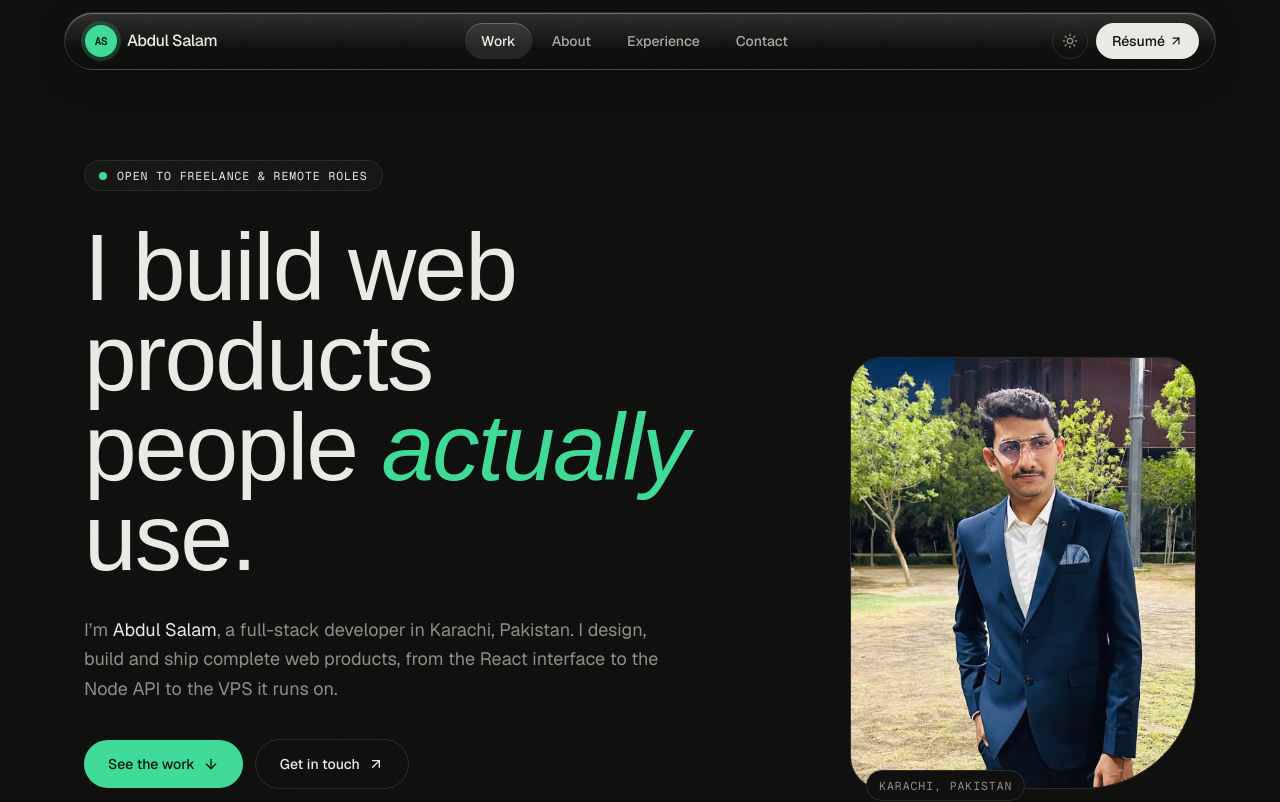
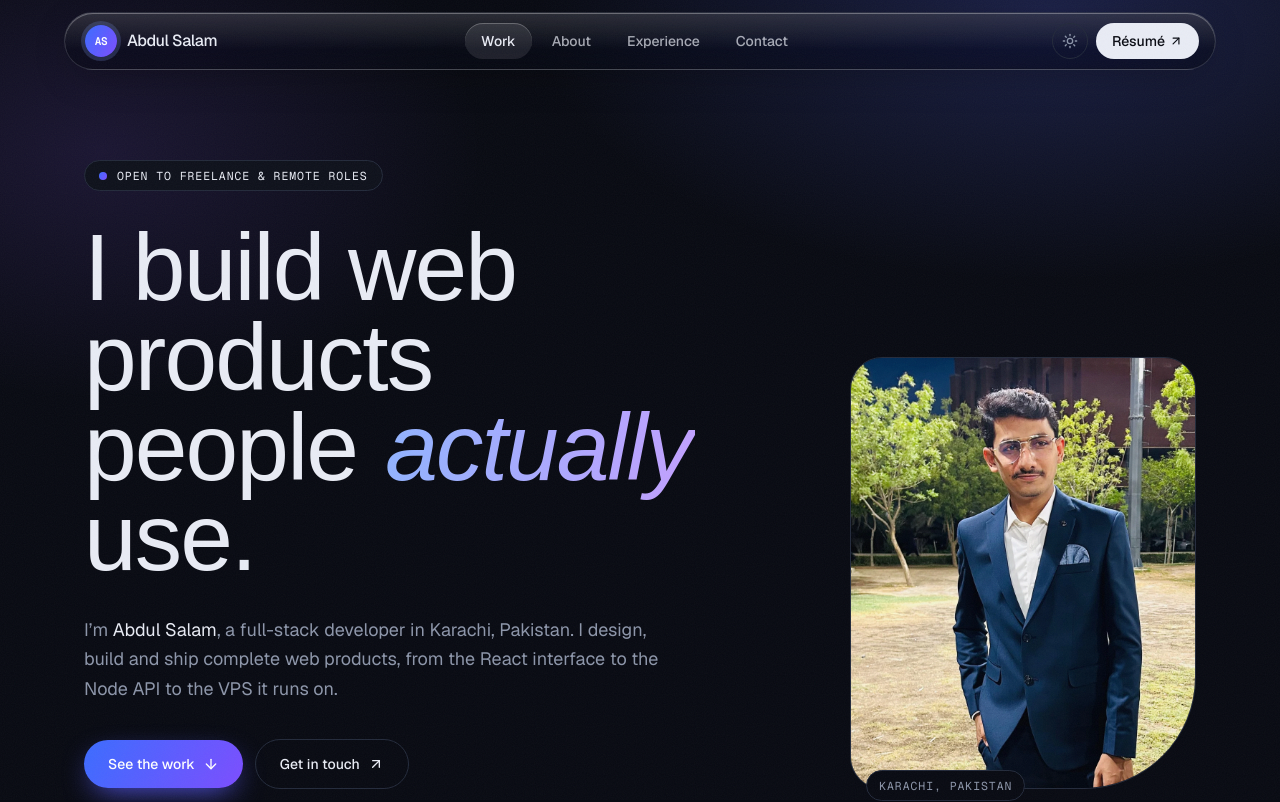
Before and after one commit to abdulsalam2121/My-Portfolio, a Next.js app: page / in a window 1280 px wide. Shown: the top 802 px of the page. Built offline with nearby package versions, Linux system fonts and the light colour scheme; a web font is replaced by a local one.

Commit message:
feat: update color scheme and gradients in globals.css; enhance text styles with gradient effects in multiple components

```diff
--- a/app/globals.css
+++ b/app/globals.css
@@ -1,26 +1,30 @@
 @import "tailwindcss";
 
 :root {
-  --bg: #0d0d0c;
-  --surface: #141413;
-  --surface-2: #1b1b19;
-  --line: #2a2a27;
-  --text: #ecebe6;
-  --muted: #8e8d86;
-  --accent: #3ddc97;
-  --accent-ink: #04150d;
+  --bg: #080a12;
+  --surface: #0e111b;
+  --surface-2: #151927;
+  --line: #232a3b;
+  --text: #e9ecf5;
+  --muted: #8d96aa;
+  --accent: #86a6ff;
+  --accent-ink: #ffffff;
+  --grad-fill: linear-gradient(120deg, #3b6cff 0%, #7c4dff 100%);
+  --grad-text: linear-gradient(100deg, #8fb4ff 0%, #c3a0ff 100%);
   color-scheme: dark;
 }
 
 :root[data-theme="light"] {
-  --bg: #f3f1ea;
-  --surface: #faf9f4;
-  --surface-2: #ebe8df;
-  --line: #d9d5c9;
-  --text: #151514;
-  --muted: #6a6961;
-  --accent: #08825a;
-  --accent-ink: #f4fff9;
+  --bg: #f3f5fb;
+  --surface: #fafbff;
+  --surface-2: #e8ecf6;
+  --line: #d6dcec;
+  --text: #10131c;
+  --muted: #5f6880;
+  --accent: #2f55e8;
+  --accent-ink: #ffffff;
+  --grad-fill: linear-gradient(120deg, #2f5bff 0%, #7040f0 100%);
+  --grad-text: linear-gradient(100deg, #2b50e6 0%, #7b3fe4 100%);
   color-scheme: light;
 }
 
@@ -49,6 +53,7 @@ body {
   font-family: var(--f-sans), ui-sans-serif, system-ui, sans-serif;
   transition: background-color 0.3s ease, color 0.3s ease;
   -webkit-font-smoothing: antialiased;
+  overflow-x: clip;
 }
 
 ::selection {
@@ -135,3 +140,17 @@ body::before {
     inset 0 -1px 0 color-mix(in srgb, #000 12%, transparent),
     0 16px 50px -14px rgb(0 0 0 / 0.5);
 }
+
+/* brand gradient (blue to violet) */
+.bg-grad {
+  background-image: var(--grad-fill);
+  color: var(--accent-ink);
+}
+.text-grad {
+  background-image: var(--grad-text);
+  -webkit-background-clip: text;
+  background-clip: text;
+  -webkit-text-fill-color: transparent;
+  color: transparent;
+  padding-inline: 0.04em;
+}
--- a/app/layout.tsx
+++ b/app/layout.tsx
@@ -27,8 +27,8 @@ export const metadata: Metadata = {
 
 export const viewport: Viewport = {
   themeColor: [
-    { media: "(prefers-color-scheme: dark)", color: "#0d0d0c" },
-    { media: "(prefers-color-scheme: light)", color: "#f3f1ea" },
+    { media: "(prefers-color-scheme: dark)", color: "#080a12" },
+    { media: "(prefers-color-scheme: light)", color: "#f3f5fb" },
   ],
 };
 
--- a/app/projects/[slug]/page.tsx
+++ b/app/projects/[slug]/page.tsx
@@ -40,12 +40,12 @@ export default async function ProjectPage({ params }: Props) {
             {p.kind} · {p.year}
           </p>
           <h1 className="display text-[clamp(3.5rem,11vw,9rem)]">{p.title}</h1>
-          <p className="display mt-4 text-3xl italic text-accent sm:text-4xl">{p.tagline}</p>
+          <p className="display mt-4 text-3xl italic text-grad sm:text-4xl">{p.tagline}</p>
           <a
             href={p.live}
             target="_blank"
             rel="noreferrer"
-            className="mt-8 inline-flex items-center gap-2 rounded-full bg-ink px-5 py-3 text-sm font-medium text-bg transition hover:bg-accent hover:text-accent-ink"
+            className="mt-8 inline-flex items-center gap-2 rounded-full bg-ink px-5 py-3 text-sm font-medium text-bg transition hover:bg-accent hover:text-bg"
           >
             Visit {p.liveLabel} <ArrowUpRight size={15} />
           </a>
--- a/components/Contact.tsx
+++ b/components/Contact.tsx
@@ -24,7 +24,7 @@ export function Contact() {
           <h2 className="display text-[clamp(2.8rem,8vw,6.5rem)]">
             Have something
             <br />
-            to <em className="text-accent">build?</em>
+            to <em className="text-grad">build?</em>
           </h2>
           <p className="mt-6 max-w-lg text-muted">
             I’m available for freelance projects and remote junior full-stack roles. Tell me what you’re making — I
@@ -34,7 +34,7 @@ export function Contact() {
           <div className="mt-10 flex flex-wrap items-center gap-3">
             <a
               href={`mailto:${profile.email}?subject=Let%E2%80%99s%20work%20together`}
-              className="inline-flex items-center gap-2 rounded-full bg-accent px-6 py-3.5 text-sm font-medium text-accent-ink transition hover:brightness-110"
+              className="inline-flex items-center gap-2 rounded-full bg-grad px-6 py-3.5 text-sm font-medium shadow-[0_10px_30px_-10px_#5b5cff] transition hover:brightness-110"
             >
               {profile.email} <ArrowUpRight size={16} />
             </a>
--- a/components/Hero.tsx
+++ b/components/Hero.tsx
@@ -13,10 +13,18 @@ const facts = [
 export function Hero() {
   return (
     <section className="relative mx-auto grid max-w-6xl gap-12 px-5 pb-16 pt-32 sm:pt-40 lg:grid-cols-[1.35fr_0.65fr] lg:items-end">
+      <div
+        aria-hidden
+        className="pointer-events-none absolute -top-10 left-1/2 -z-10 h-[40rem] w-screen -translate-x-1/2"
+        style={{
+          background:
+            "radial-gradient(46rem 24rem at 82% 8%, color-mix(in srgb, #5b6cff 22%, transparent), transparent 70%), radial-gradient(34rem 22rem at 8% 30%, color-mix(in srgb, #8b5cf6 14%, transparent), transparent 70%)",
+        }}
+      />
       <div>
         <Reveal>
           <div className="mb-8 inline-flex items-center gap-2.5 rounded-full border border-line bg-surface px-3.5 py-1.5">
-            <span className="pulse-dot size-2 rounded-full bg-accent" />
+            <span className="pulse-dot size-2 rounded-full bg-grad" />
             <span className="label !text-ink">Open to freelance &amp; remote roles</span>
           </div>
         </Reveal>
@@ -25,7 +33,7 @@ export function Hero() {
           <h1 className="display text-[clamp(3rem,7.4vw,6.4rem)]">
             I build web products
             <br />
-            people <em className="text-accent">actually</em> use.
+            people <em className="text-grad">actually</em> use.
           </h1>
         </Reveal>
 
@@ -40,7 +48,7 @@ export function Hero() {
           <div className="mt-9 flex flex-wrap items-center gap-3">
             <a
               href="#work"
-              className="group inline-flex items-center gap-2 rounded-full bg-accent px-6 py-3.5 text-sm font-medium text-accent-ink transition hover:brightness-110"
+              className="group inline-flex items-center gap-2 rounded-full bg-grad px-6 py-3.5 text-sm font-medium shadow-[0_10px_30px_-10px_#5b5cff] transition hover:brightness-110"
             >
               See the work
               <ArrowDown size={16} className="transition group-hover:translate-y-0.5" />
--- a/components/Nav.tsx
+++ b/components/Nav.tsx
@@ -46,7 +46,7 @@ export function Nav() {
         } ${open ? "!rounded-3xl" : ""}`}
       >
         <Link href="/" className="flex items-center gap-2.5 pl-1 font-medium tracking-tight" onClick={() => setOpen(false)}>
-          <span className="grid size-8 place-items-center rounded-full bg-accent font-mono text-[11px] font-semibold text-accent-ink shadow-[0_0_0_4px_color-mix(in_srgb,var(--accent)_20%,transparent)]">
+          <span className="grid size-8 place-items-center rounded-full bg-grad font-mono text-[11px] font-semibold shadow-[0_0_0_4px_color-mix(in_srgb,var(--accent)_20%,transparent)]">
             AS
           </span>
           <span className="hidden sm:inline">{profile.short}</span>
@@ -78,7 +78,7 @@ export function Nav() {
             href={profile.cv}
             target="_blank"
             rel="noreferrer"
-            className="hidden items-center gap-1 rounded-full bg-ink px-4 py-2 text-sm font-medium text-bg transition hover:bg-accent hover:text-accent-ink sm:inline-flex"
+            className="hidden items-center gap-1 rounded-full bg-ink px-4 py-2 text-sm font-medium text-bg transition hover:bg-accent hover:text-bg sm:inline-flex"
           >
             Résumé <ArrowUpRight size={14} />
           </a>
--- a/components/Work.tsx
+++ b/components/Work.tsx
@@ -29,7 +29,7 @@ export function Work() {
                 0{i + 1} · {p.kind} · {p.year}
               </p>
               <h3 className="display text-6xl sm:text-7xl">{p.title}</h3>
-              <p className="display mt-3 text-2xl italic text-accent">{p.tagline}</p>
+              <p className="display mt-3 text-2xl italic text-grad">{p.tagline}</p>
               <p className="mt-6 leading-relaxed text-muted">{p.summary}</p>
               <ul className="mt-6 space-y-2.5 text-sm">
                 {p.highlights.slice(0, 4).map((h) => (
@@ -51,7 +51,7 @@ export function Work() {
                   href={p.live}
                   target="_blank"
                   rel="noreferrer"
-                  className="inline-flex items-center gap-2 rounded-full bg-ink px-5 py-3 text-sm font-medium text-bg transition hover:bg-accent hover:text-accent-ink"
+                  className="inline-flex items-center gap-2 rounded-full bg-ink px-5 py-3 text-sm font-medium text-bg transition hover:bg-accent hover:text-bg"
                 >
                   Visit {p.liveLabel} <ArrowUpRight size={15} />
                 </a>
```
